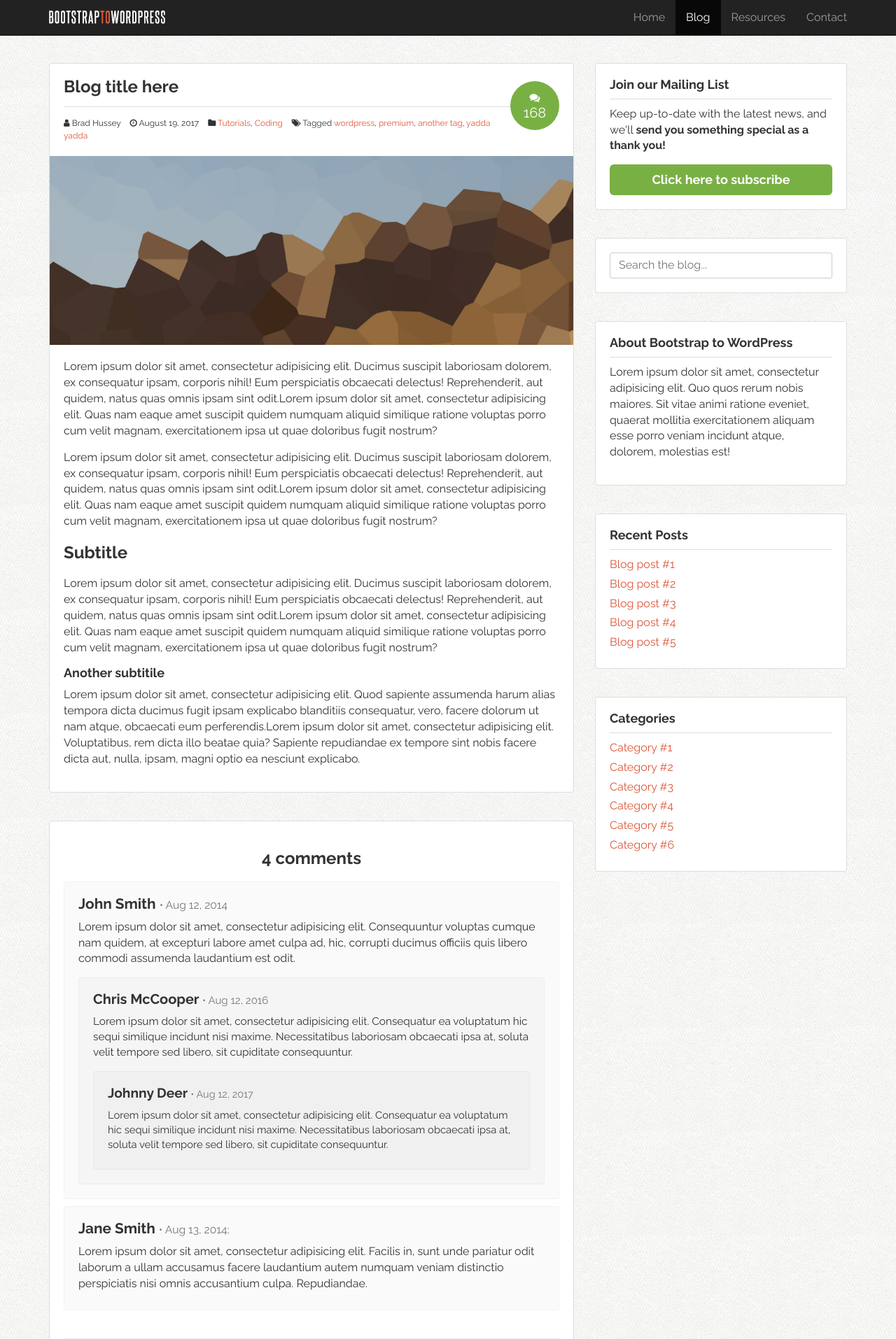
After one commit to Neil-Opena/Web-Dev-Projects, a PHP site: page /post.html in a window 1280 px wide. The commit adds this page. Shown: the top 1914 px of the page at 70% size. Run offline with PHP 8.4, Linux system fonts and the light colour scheme; some libraries are stand-ins or nearby versions.

Commit message:
Finished static site

```diff
--- a/B2W/assets/css/custom.css
+++ b/B2W/assets/css/custom.css
@@ -394,7 +398,8 @@ footer li.signup-link a:hover{
 /*Blog*/
 
 .post,
-.widget{
+.widget,
+#comments{
     position:relative;
     border:solid 1px #ddd;
     background:white;
@@ -405,7 +410,9 @@ footer li.signup-link a:hover{
 }
 
 .post header,
-.post .post-excerpt{
+.post .post-excerpt,
+.post .post-body,
+#comments .comments-wrap{
     padding:20px;
 }
 
@@ -498,6 +505,53 @@ footer li.signup-link a:hover{
     background:#8bc653;
 }
 
+#comments h3{
+    text-align: center;
+}
+
+#comments h4{
+    font-size:1.3em;
+}
+
+#comments ol{
+    list-style: none;
+    padding:0;
+    margin:0;
+}
+
+#comments ol li{
+    background:rgba(0,0,0,0.02);
+    padding:10px 20px;
+    margin:10px 0;
+    -webkit-border-radius:4px;
+    -moz-border-radius:4px;
+    border-radius:4px;
+    border:solid 1px rgba(0,0,0,0.03);
+}
+
+#comments ol li ol.children{
+    padding:0;
+    list-style: none;
+    font-size:0.96em;
+}
+
+#leave-comment{
+    margin:40px 0 0 ;
+    padding:20px 0 0;
+    border-top:solid 1px #eee;
+}
+
+/*Resources*/
+.resource{
+    width:31.33333333%;
+    float:left;
+    margin:0 3% 40px 0;
+}
+
+.resource:nth-child(3n){
+    margin-right:0;
+}
+
 /*Forms*/
 label{
     display:block;
--- /dev/null
+++ b/B2W/post.html
@@ -0,0 +1,270 @@
+<!DOCTYPE html>
+<html>
+<head>
+    <meta http-equi="Content-Type" content="text/html; charset=UTF-8">
+    <meta charset="utf-8">
+    <meta name="viewport" content="width=device-width, initial-scale=1">
+    <meta name="description" content="">
+    <meta name="author" content="">
+    <link rel="icon" href="assets/img/favicon.ico">
+    <link rel="stylesheet" href="assets/css/font-awesome/css/font-awesome.min.css">
+    <link href="https://fonts.googleapis.com/css?family=Raleway:400,700" rel="stylesheet">
+    <link rel="stylesheet" href="assets/css/bootstrap.min.css">
+    <link rel="stylesheet" href="assets/css/custom.css">
+    <title>Blog Post | Bootstrap to WordPress</title>
+
+    <!-- HTML5 shiv and Respond.js IE8 support of HTML5 elements and media queries -->
+    <!--[if lt IE 9]>
+    <script src="https://oss.maxcdn.com/html5shiv/3.7.2/html5shiv.min.js"></script>
+    <script src="https://oss.maxcdn.com/respond/1.4.2/respond.min.js"></script>
+    <![endif]-->
+</head>
+<body class="blog">
+<!-- Header -->
+    <header class="site-header" role="banner">
+    <!-- Nav Bar -->
+    <div class="navbar-wrapper">
+        <div class="navbar navbar-inverse navbar-fixed-top" role="navigation">
+            <div class="container">
+                <div class="navbar-header">
+                    <button type="button" class="navbar-toggle" data-toggle="collapse" data-target=".navbar-collapse">
+                        <span class="sr-only">Toggle navigation</span>
+                        <span class="icon-bar"></span>
+                        <span class="icon-bar"></span>
+                        <span class="icon-bar"></span>
+                    </button>
+                    <a class="navbar-brand" href="/"><img src="assets/img/logo.png" alt="Bootstrap to WordPress"></a>
+                </div>
+                <div class="navbar-collapse collapse">
+                    <ul class="nav navbar-nav navbar-right">
+                        <li><a href="/">Home</a></li>
+                        <li class="active"><a href="blog.html">Blog</a></li>
+                        <li><a href="resources.html">Resources</a></li>
+                        <li><a href="contact.html">Contact</a></li>
+                    </ul>
+                </div>
+            </div>
+        </div>
+    </div>
+    </header>
+    <!-- Main content -->
+    <div class="container">
+        <div class="row" id="primary">
+            <div id="content" class="col-sm-8">
+                <article class="post">
+                    <header>
+                        <h1>Blog title here</h1>
+                        <div class="post-details">
+                                <i class="fa fa-user"></i>
+                                Brad Hussey
+                                <i class="fa fa-clock-o"></i>
+                                <time>August 19, 2017</time>
+                                <i class="fa fa-folder"></i>
+                                <a href="">Tutorials</a>, <a href="">Coding</a>
+                                <i class="fa fa-tags"></i>
+                                Tagged <a href="">wordpress</a>, <a href="">premium</a>, <a href="">another tag</a>, <a href="">yadda yadda</a>
+                                <div class="post-comments-badge">
+                                    <a href=""><i class="fa fa-comments"></i>168</a>
+                                </div>
+                            </div>
+                        </header>
+                        <div class="post-image">
+                            <img src="assets/img/hero-bg.jpg" alt="Hero Image">
+                        </div>
+                        <div class="post-body">
+                            <p>Lorem ipsum dolor sit amet, consectetur adipisicing elit. Ducimus suscipit laboriosam dolorem, ex consequatur ipsam, corporis nihil! Eum perspiciatis obcaecati delectus! Reprehenderit, aut quidem, natus quas omnis ipsam sint odit.Lorem ipsum dolor sit amet, consectetur adipisicing elit. Quas nam eaque amet suscipit quidem numquam aliquid similique ratione voluptas porro cum velit magnam, exercitationem ipsa ut quae doloribus fugit nostrum?</p>
+                            <p>Lorem ipsum dolor sit amet, consectetur adipisicing elit. Ducimus suscipit laboriosam dolorem, ex consequatur ipsam, corporis nihil! Eum perspiciatis obcaecati delectus! Reprehenderit, aut quidem, natus quas omnis ipsam sint odit.Lorem ipsum dolor sit amet, consectetur adipisicing elit. Quas nam eaque amet suscipit quidem numquam aliquid similique ratione voluptas porro cum velit magnam, exercitationem ipsa ut quae doloribus fugit nostrum?</p>
+                            <h3>Subtitle</h3>
+                            <p>Lorem ipsum dolor sit amet, consectetur adipisicing elit. Ducimus suscipit laboriosam dolorem, ex consequatur ipsam, corporis nihil! Eum perspiciatis obcaecati delectus! Reprehenderit, aut quidem, natus quas omnis ipsam sint odit.Lorem ipsum dolor sit amet, consectetur adipisicing elit. Quas nam eaque amet suscipit quidem numquam aliquid similique ratione voluptas porro cum velit magnam, exercitationem ipsa ut quae doloribus fugit nostrum?</p>
+                            <h4>Another subtitile</h4>
+                            <p>Lorem ipsum dolor sit amet, consectetur adipisicing elit. Quod sapiente assumenda harum alias tempora dicta ducimus fugit ipsam explicabo blanditiis consequatur, vero, facere dolorum ut nam atque, obcaecati eum perferendis.Lorem ipsum dolor sit amet, consectetur adipisicing elit. Voluptatibus, rem dicta illo beatae quia? Sapiente repudiandae ex tempore sint nobis facere dicta aut, nulla, ipsam, magni optio ea nesciunt explicabo.</p>
+                        </div>
+                </article>
+                <div id="comments">
+                    <div class="comments-wrap">
+                        <h3>4 comments</h3>
+                        <!-- These comments will have an image and more information
+                            when we use WordPress -->
+                        <ol class="comments-list">
+                            <li class="comment">
+                                <h4>John Smith <small>&bull; Aug 12, 2014</small></h4>
+                                <div class="comment-body">
+                                    <p>Lorem ipsum dolor sit amet, consectetur adipisicing elit. Consequuntur voluptas cumque nam quidem, at excepturi labore amet culpa ad, hic, corrupti ducimus officiis quis libero commodi assumenda laudantium est odit.</p>
+                                </div>
+                                <ol class="children">
+                                    <li class="comment">
+                                        <h4>Chris McCooper <small>&bull; Aug 12, 2016</small></h4>
+                                        <div class="comment-body">
+                                            <p>Lorem ipsum dolor sit amet, consectetur adipisicing elit. Consequatur ea voluptatum hic sequi similique incidunt nisi maxime. Necessitatibus laboriosam obcaecati ipsa at, soluta velit tempore sed libero, sit cupiditate consequuntur.</p>
+                                        </div>
+                                        <ol class="children">
+                                            <li class="comment">
+                                                <h4>Johnny Deer <small>&bull; Aug 12, 2017</small></h4>
+                                                <div class="comment-body">
+                                                    <p>Lorem ipsum dolor sit amet, consectetur adipisicing elit. Consequatur ea voluptatum hic sequi similique incidunt nisi maxime. Necessitatibus laboriosam obcaecati ipsa at, soluta velit tempore sed libero, sit cupiditate consequuntur.</p>
+                                                </div>
+                                            </li>
+                                        </ol>
+                                    </li>
+                                </ol>
+                            </li>
+                            <li class="comment">
+                                <h4>Jane Smith <small>&bull; Aug 13, 2014;</small></h4>
+                                <div class="comment-body">
+                                    <p>Lorem ipsum dolor sit amet, consectetur adipisicing elit. Facilis in, sunt unde pariatur odit laborum a ullam accusamus facere laudantium autem numquam veniam distinctio perspiciatis nisi omnis accusantium culpa. Repudiandae.</p>
+                                </div>
+                            </li>
+                        </ol>
+                        <div id="leave-comment">
+                            <h3>Leave a comment</h3>
+                            <form>
+                                <p>Your email address will not be published. Required fields are marked <span class="required">*</span></p>
+                            <p class="comment-form-author">
+                                <label for="author">Name *</label>
+                                <input type="text" id="author">
+                            </p>
+                            <p class="comment-form-email">
+                                <label for="email">Email *</label>
+                                <input type="email" id="email">
+                            </p>
+                            <p class="comment-form-url">
+                                <label for="url">Website</label>
+                                <input type="url" id="url">
+                            </p>
+                            <p class="comment-form-comment">
+                                <label for="comment">Comment *</label>
+                                <textarea id="comment" cols="45" rows="8"></textarea>
+                            </p>
+                            <p class="form-submit">
+                                <input type="submit" name="submit">
+                            </p>
+                            </form>
+                        </div>
+                    </div>
+                </div>
+
+            </div>
+    <!-- Sidebar -->
+            <aside class="col-sm-4">
+                <div class="widget">
+                    <h4>Join our Mailing List</h4>
+                    <p>Keep up-to-date with the latest news, and we'll <strong>send you something special as a thank you!</strong></p>
+                    <button class="btn btn-success btn-lg btn-block" data-toggle="modal" data-target="#myModal">Click here to subscribe</button>
+                </div>
+                <div class="widget">
+                    <form role="form" class="search-form">
+                        <label for="sidebar-search" class="sr-only">Search the blog</label>
+                        <input type="text" id="sidebar-search" placeholder="Search the blog...">
+                    </form>
+                </div>
+                <div class="widget">
+                    <h4>About Bootstrap to WordPress</h4>
+                    <p>Lorem ipsum dolor sit amet, consectetur adipisicing elit. Quo quos rerum nobis maiores. Sit vitae animi ratione eveniet, quaerat mollitia exercitationem aliquam esse porro veniam incidunt atque, dolorem, molestias est!</p>
+                </div>
+                <div class="widget">
+                    <h4>Recent Posts</h4>
+                    <ul>
+                        <li><a href="">Blog post #1</a></li>
+                        <li><a href="">Blog post #2</a></li>
+                        <li><a href="">Blog post #3</a></li>
+                        <li><a href="">Blog post #4</a></li>
+                        <li><a href="">Blog post #5</a></li>
+                    </ul>
+                </div>
+                <div class="widget">
+                    <h4>Categories</h4>
+                    <ul>
+                        <li><a href="">Category #1</a></li>
+                        <li><a href="">Category #2</a></li>
+                        <li><a href="">Category #3</a></li>
+                        <li><a href="">Category #4</a></li>
+                        <li><a href="">Category #5</a></li>
+                        <li><a href="">Category #6</a></li>
+                    </ul>
+                </div>
+            </aside>
+        </div>
+    </div>
+
+    <!-- Sign up section -->
+    <section id="signup" data-type="background" data-speed="4">
+        <div class="container">
+            <div class="row">
+                <div class="col-sm-6 col-sm-offset-3">
+                    <h2>Are you ready to take your coding skills to the <strong>next level</strong>?</h2>
+                    <p><a href="#" class="btn btn-lg btn-block btn-success">Yes, sign me up</a></p>
+                </div>
+            </div>
+        </div>
+    </section>
+
+    <!-- Footer -->
+    <footer>
+        <div class="container">
+            <div class="col-sm-3">
+                <p><a href="/"><img src="assets/img/logo.png" alt="Bootstrap to WordPress"></a></p>
+            </div>
+            <div class="col-sm-6">
+                <nav>
+                    <ul class="list-unstyled list-inline">
+                        <li>
+                            <a href="">Home</a>
+                        </li>
+                        <li>
+                            <a href="">Blog</a>
+                        </li>
+                        <li>
+                            <a href="">Resources</a>
+                        </li>
+                        <li>
+                            <a href="">Contact</a>
+                        </li>
+                        <li class="signup-link">
+                            <a href="">Sign up now</a>
+                        </li>
+                    </ul>
+                </nav>
+            </div>
+            <div class="col-sm-3">
+                <p class="pull-right">&copy; 2017 Neil Opena</p>
+            </div>
+        </div>
+    </footer>
+
+    <!-- Modals -->
+    <div class="modal fade" id="myModal">
+        <div class="modal-dialog">
+            <div class="modal-content">
+                <div class="modal-header">
+                    <button type="button" class="close" data-dismiss="modal"><span aria-hidden="true">&times;</span><span class="sr-only">Close</span></button>
+                    <h4 class="modal-title" id="myModalLabel"><i class="fa fa-envelope"> Subscribe to our Mailing List</i></h4>
+                </div>
+                <div class="modal-body">
+                    <p>Simply enter your name and email! As a thank you for joining us, we're going to give you one of our best-selling courses, <em>for free!</em></p>
+                    <form class="form-inline" role="form">
+                        <div class="form-group">
+                            <label class="sr-only" for="subscribe-name">Your first name</label>
+                            <input type="text" class="form-control" id="subscribe-name" placeholder="Your first name">
+                        </div>
+                        <div class="form-group">
+                            <label class="sr-only" for="subscribe-name">and your email</label>
+                            <input type="text" class="form-control" id="subscribe-email" placeholder="and your email">
+                        </div>
+                        <input type="submit" class="btn btn-danger" value="Subscribe!">
+                    </form>
+
+                    <hr>
+
+                    <p><small>By providing your email you consent to receiving occasional promotional emails &amp; newsletters. <br>No Spam. Just good stuff. We respect your privacy &amp; you may unsubscribe at any time.</small></p>
+                </div>
+            </div>
+        </div>
+    </div>
+
+    <!-- Bootstrap core javascript -->
+    <script src="https://ajax.googleapis.com/ajax/libs/jquery/3.2.1/jquery.min.js"></script>
+    <script src="assets/js/jquery-3.2.1.min.js"></script>
+    <script src="assets/js/bootstrap.min.js"></script>
+    <script src="assets/js/main.js"></script>
+</body>
+</html>
```
Also changed, not shown: other parts of B2W/assets/css/custom.css (+45 -0 lines), B2W/contact.html (added, +169 -0 lines), B2W/resources.html (added, +171 -0 lines).
